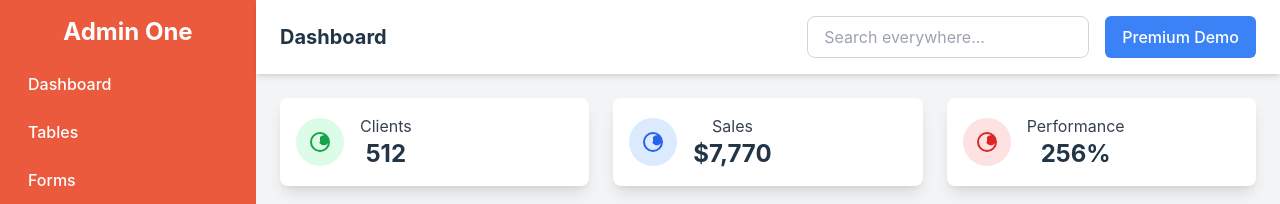
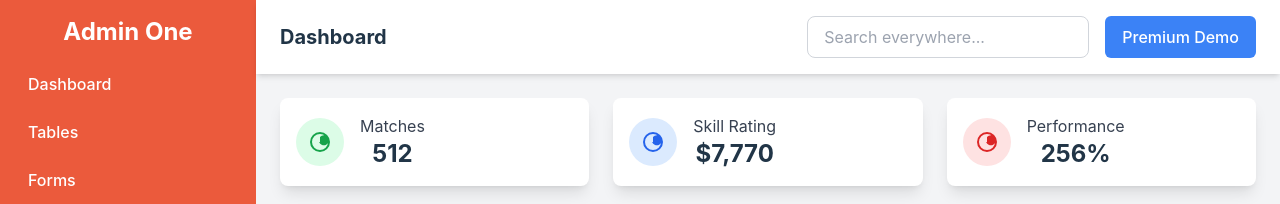
Before and after one commit to clarud/SportiGo, a React (Vite) app in the folder client/: page /dashboard in a window 1280 px wide. Shown: the top 204 px of the page. Built offline with nearby package versions, Linux system fonts and the light colour scheme; no server answers.

Commit message:
Correct minor phrasing

```diff
--- a/client/src/pages/Dashboard.jsx
+++ b/client/src/pages/Dashboard.jsx
@@ -75,7 +75,7 @@ export default function Dashboard() {
                 </svg>
               </div>
               <div className="ml-4">
-                <p className="text-gray-700">Clients</p>
+                <p className="text-gray-700">Matches</p>
                 <p className="text-2xl font-bold">512</p>
               </div>
             </div>
@@ -93,7 +93,7 @@ export default function Dashboard() {
                 </svg>
               </div>
               <div className="ml-4">
-                <p className="text-gray-700">Sales</p>
+                <p className="text-gray-700">Skill Rating</p>
                 <p className="text-2xl font-bold">$7,770</p>
               </div>
             </div>
```
